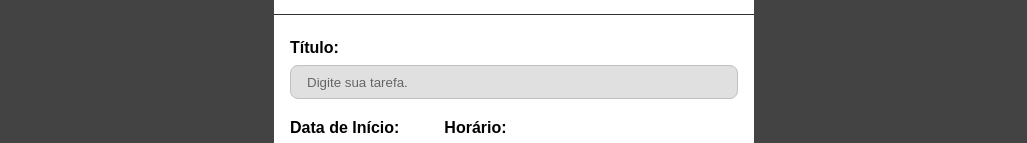
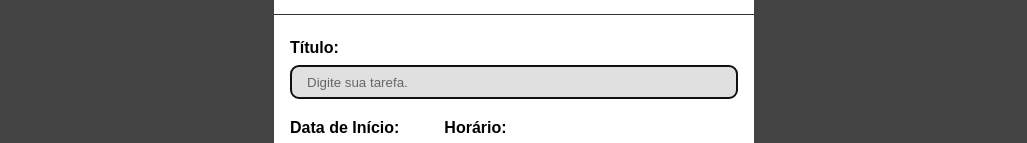
Before and after one commit to ianabreu/to-do-list, a React (Create React App) app: page / in a window 1280 px wide. Both pictures are taken after a click on the button "+ Nova Tarefa". Shown: the part 292-435 px from the top of the page, without its empty margins (126-1153 px from the left). Built offline with nearby package versions, Linux system fonts and the light colour scheme; no server answers; the database is empty.

Commit message:
Iniciando criar tarefa com title em foco

```diff
--- a/src/components/Modal/index.tsx
+++ b/src/components/Modal/index.tsx
@@ -1,4 +1,4 @@
-import { FormEvent, useState } from "react";
+import { FormEvent, useEffect, useRef, useState } from "react";
 import { Button } from "../ui/Button";
 import { Input } from "../ui/Input";
 import { ModalArea, Container, ButtonArea, DateArea } from "./styles";
@@ -20,6 +20,10 @@ export const Modal = ({ isOpen, addTask, closeModal }: ModalProps) => {
   const [title, setTitle] = useState("");
   const [date, setDate] = useState(dateNow(new Date()));
   const [time, setTime] = useState("");
+
+  useEffect(() => {
+    inputRef.current && isOpen && inputRef.current.focus();
+  }, [isOpen]);
 
   function getTime(date: string, time: string) {
     let dateTime = new Date(`${date}T${time}:00`);
@@ -55,6 +59,7 @@ export const Modal = ({ isOpen, addTask, closeModal }: ModalProps) => {
     addTask(task);
     closeAndClear();
   }
+  const inputRef = useRef<HTMLInputElement>(null);
 
   return (
     <ModalArea style={!isOpen ? { display: "none" } : undefined}>
@@ -67,6 +72,7 @@ export const Modal = ({ isOpen, addTask, closeModal }: ModalProps) => {
             label="Título:"
             onChange={(e) => setTitle(e.target.value)}
             value={title}
+            ref={inputRef}
           />
           <DateArea>
             <Input
--- a/src/components/ui/Input/index.tsx
+++ b/src/components/ui/Input/index.tsx
@@ -1,15 +1,17 @@
-import { InputHTMLAttributes } from "react";
+import { InputHTMLAttributes, Ref, forwardRef } from "react";
 import { InputStyles, LabelStyles } from "./styles";
 
 interface InputProps extends InputHTMLAttributes<HTMLInputElement> {
   label: string;
 }
 
-export function Input({ label, ...rest }: InputProps) {
+export const Input = forwardRef(
+  ({ label, ...rest }: InputProps, ref: Ref<HTMLInputElement>) => {
     return (
       <LabelStyles>
         {label}
-      <InputStyles {...rest} />
+        <InputStyles ref={ref} {...rest} />
       </LabelStyles>
     );
   }
+);
```
Lines whose indentation alone changed are shown as unchanged.
